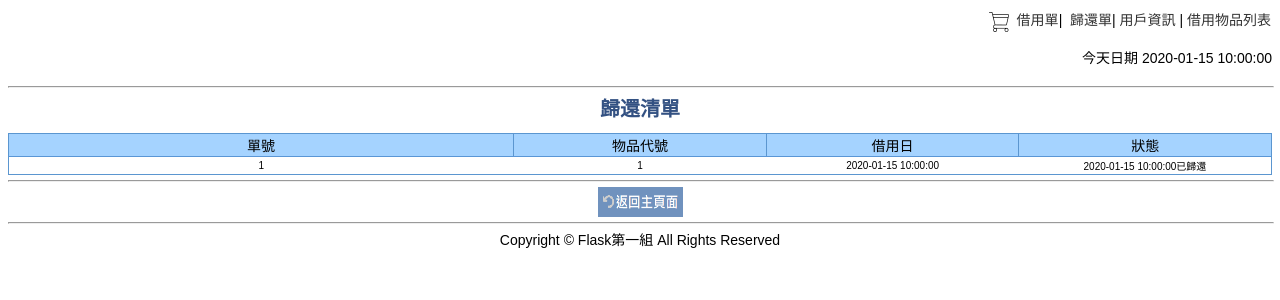
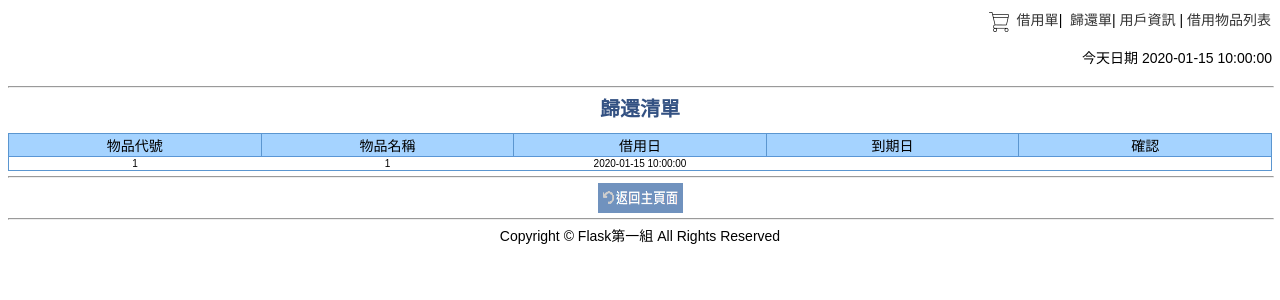
Before and after one commit to erik1110/booking_system, a Flask app: template app/templates/returns.html in a window 1280 px wide. Shown: the top 300 px of the page. Run offline with Flask 2, Linux system fonts and the light colour scheme; the template is opened without the code that fills it: most values are stand-ins (such as "Sample title", 1, 10 or a date in 2020).

Commit message:
[feature] 先存returns

```diff
--- a/app/models.py
+++ b/app/models.py
@@ -32,7 +32,7 @@ class Items(Base):
 # 定義 Recodes 模型
 class Records(Base):
     __tablename__ = 'records'
-    records_id = Column('records_id', Integer, primary_key=True)
+    records_id = Column('records_id', String(100), primary_key=True)
     action = Column('action', String(20))
     user_id = Column('user_id', ForeignKey('users.user_id'))
     records_date = Column('records_date', String(20))
@@ -44,8 +44,7 @@ class Records_items(Base):
     records_id = Column('records_id', ForeignKey('items.item_id'))
     item_id = Column('item_id', ForeignKey('items.item_id'))
     user_id = Column('user_id', ForeignKey('users.user_id'))
-    borrow_date = Column('borrow_date', String(20))
-    return_date = Column('return_date', String(20))
+    records_date = Column('borrow_date', String(20))
     status = Column('status', String(20))
 
 # # 定義 Reservation 模型
--- a/app/templates/returns.html
+++ b/app/templates/returns.html
@@ -33,23 +33,18 @@
 <form action="/submit_order" method="post">
     <table width="100%" border="0" align="center" class="threeboder">
         <tr bgcolor="#A5D3FF">
-            <td height="20" align="center" class="theader">單號</td>
-            <td width="20%" align="center" class="theader">物品代號</td>
+            <td height="20" align="center" class="theader">物品代號</td>
+            <td width="20%" align="center" class="theader">物品名稱</td>
             <td width="20%" align="center" class="theader">借用日</td>
-            <td width="20%" align="center" class="theader">狀態</td>
+            <td width="20%" align="center" class="theader">到期日</td>
+            <td width="20%" align="center" class="theader">確認</td>
         </tr>
-      {% for item in c_all %}
+      {% for record_item in list %}
         <tr bgcolor={{ loop.cycle('#ffffff', '#edf8ff') }}>
-            <td align="center"> {{ item.records_id}} </td>
+            <td align="center"> {{ record_item.records_id}} </td>
             <td align="center"> {{ item.item_id}} </td>
             <td align="center"> {{ item.borrow_date}} </td>
-            <td align="center">
-                {% if item.return_date =='' %}
-                <a href="{{ url_for('return_ok',record=item.records_id) }}"><font color="#FF0000"><big><big>我要歸還</big></big></font></a>
-                {% else %}
-                {{item.return_date}}已歸還
-                {% endif %}
-            </td>
+            <td align="center"> </td>
         </tr>
       {% endfor %}
     </table>
```
Also changed, not shown: app/views.py (+4 -4 lines).
